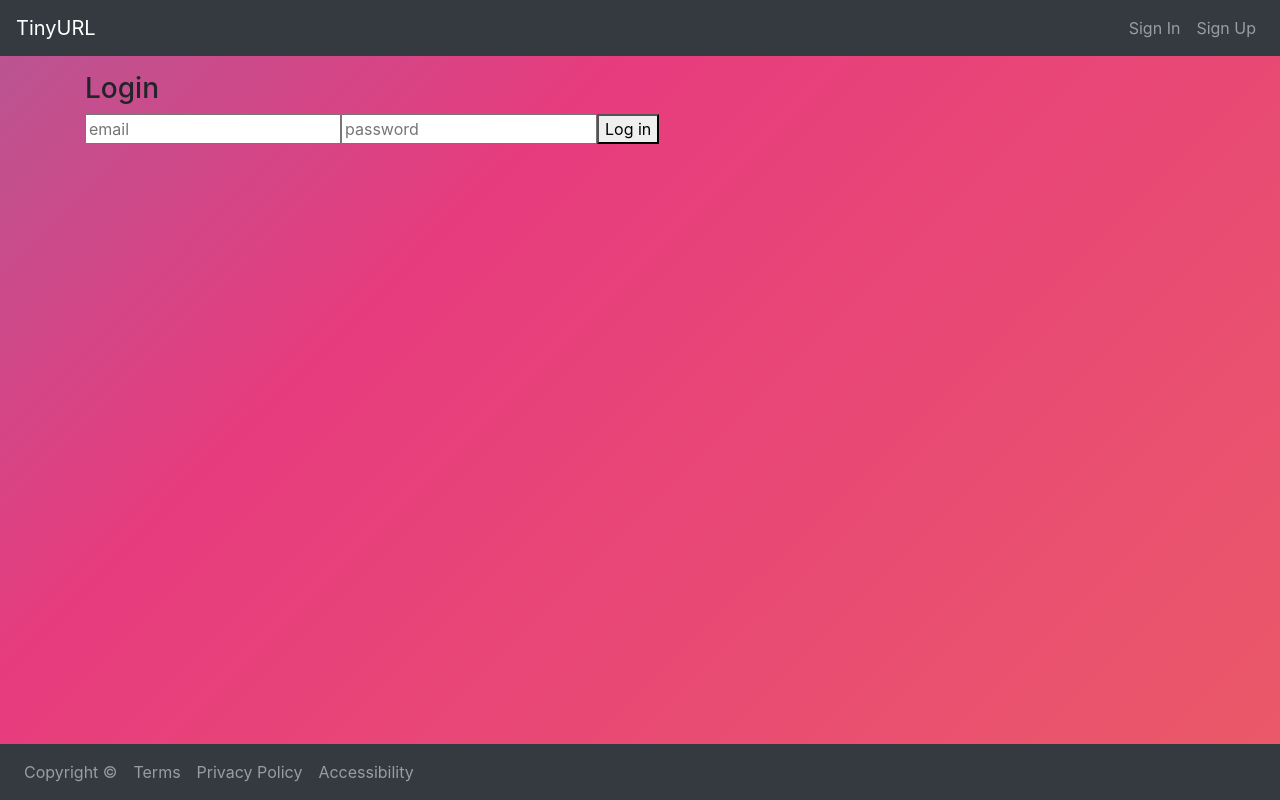
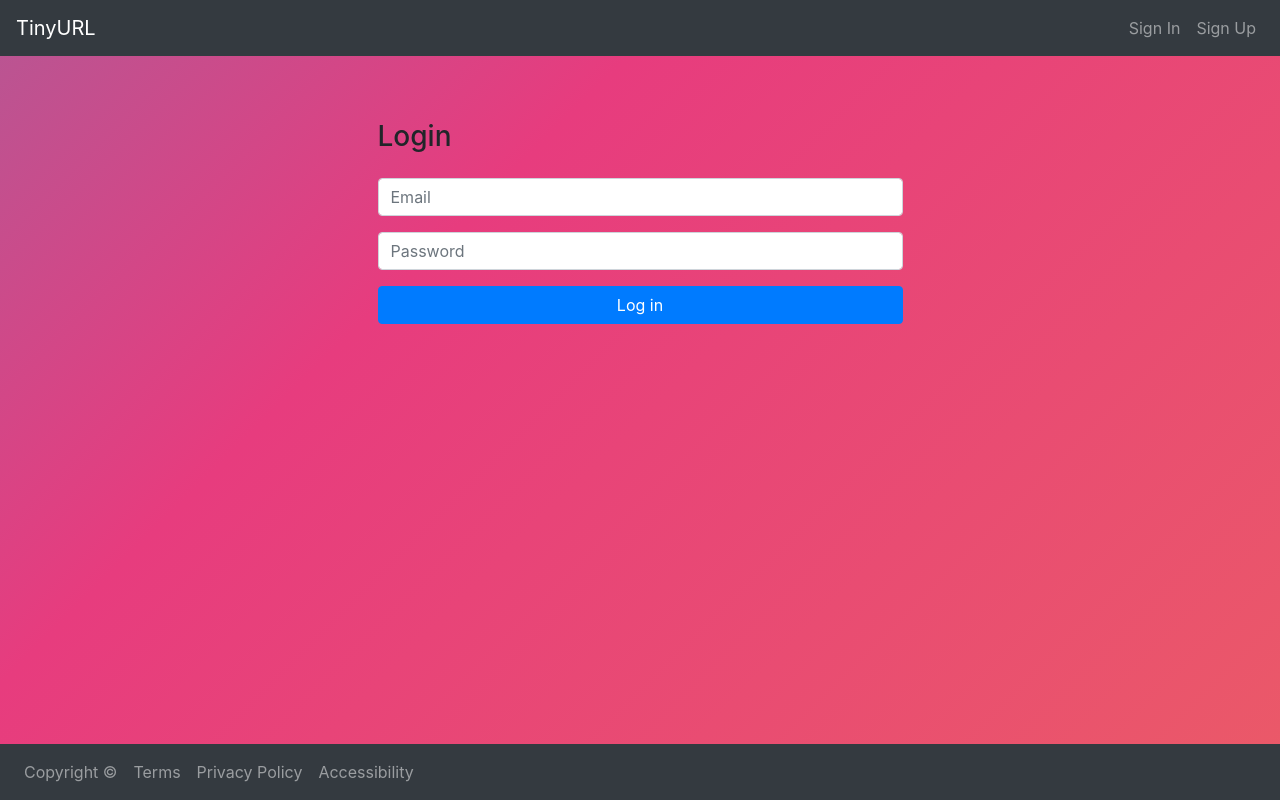
Before and after one commit to vasi334/tiny-url-frontend, a React (Create React App) app: page /login in a window 1280 px wide. Built offline with nearby package versions, Linux system fonts and the light colour scheme.

Commit message:
edit login and register forms

```diff
--- a/src/components/login.component.js
+++ b/src/components/login.component.js
@@ -26,23 +26,38 @@ const Login = () => {
     };
 
     return (
-        <div>
-            <form onSubmit={handleLogin}>
-                <h3>Login</h3>
+        <div className="container">
+            <div className="row justify-content-center">
+                <div className="col-md-6">
+                    <form onSubmit={handleLogin} className="mt-5">
+                        <h3 className="mb-4">Login</h3>
+                        <div className="form-group">
                             <input
                                 type="text"
-                    placeholder="email"
+                                className="form-control"
+                                placeholder="Email"
                                 value={email}
                                 onChange={(e) => setEmail(e.target.value)}
                             />
+                        </div>
+                        <div className="form-group">
                             <input
                                 type="password"
-                    placeholder="password"
+                                className="form-control"
+                                placeholder="Password"
                                 value={password}
                                 onChange={(e) => setPassword(e.target.value)}
                             />
-                <button type="submit">Log in</button>
+                        </div>
+                        <button
+                            type="submit"
+                            className="btn btn-primary btn-block"
+                        >
+                            Log in
+                        </button>
                     </form>
+                </div>
+            </div>
         </div>
     );
 };
--- a/src/components/register.component.js
+++ b/src/components/register.component.js
@@ -28,23 +28,38 @@ const Signup = () => {
     };
 
     return (
-        <div>
-            <form onSubmit={handleSignup}>
-                <h3>Sign up</h3>
+        <div className="container">
+            <div className="row justify-content-center">
+                <div className="col-md-6">
+                    <form onSubmit={handleSignup} className="mt-5">
+                        <h3 className="mb-4">Sign up</h3>
+                        <div className="form-group">
                             <input
                                 type="text"
+                                className="form-control"
                                 placeholder="email"
                                 value={email}
                                 onChange={(e) => setEmail(e.target.value)}
                             />
+                        </div>
+                        <div className="form-group">
                             <input
                                 type="password"
+                                className="form-control"
                                 placeholder="password"
                                 value={password}
                                 onChange={(e) => setPassword(e.target.value)}
                             />
-                <button type="submit">Sign up</button>
+                        </div>
+                        <button
+                            type="submit"
+                            className="btn btn-primary btn-block"
+                        >
+                            Sign up
+                        </button>
                     </form>
+                </div>
+            </div>
         </div>
     );
 };
```
Lines whose indentation alone changed are shown as unchanged.
